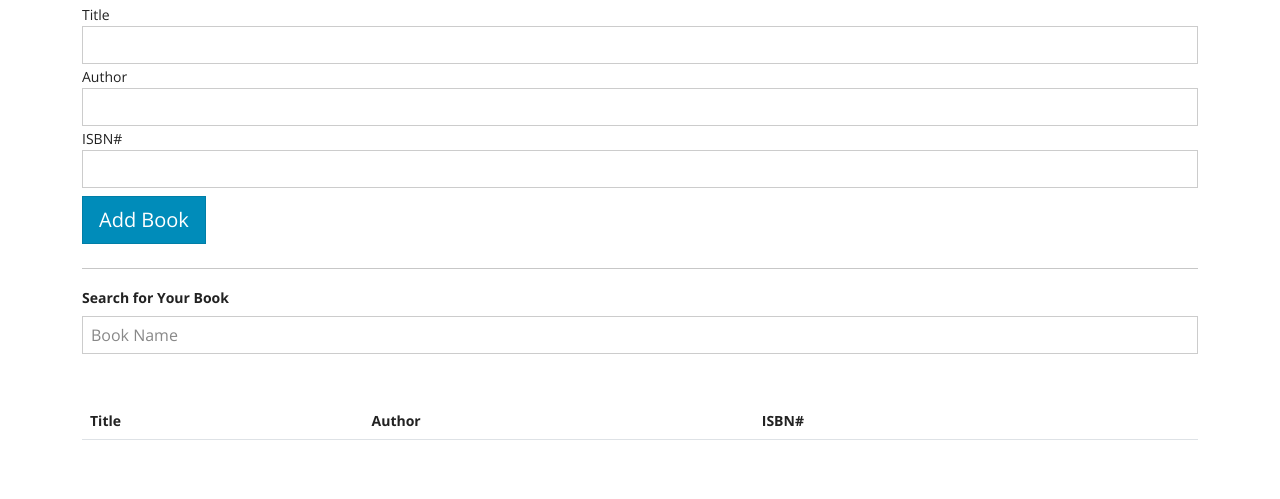
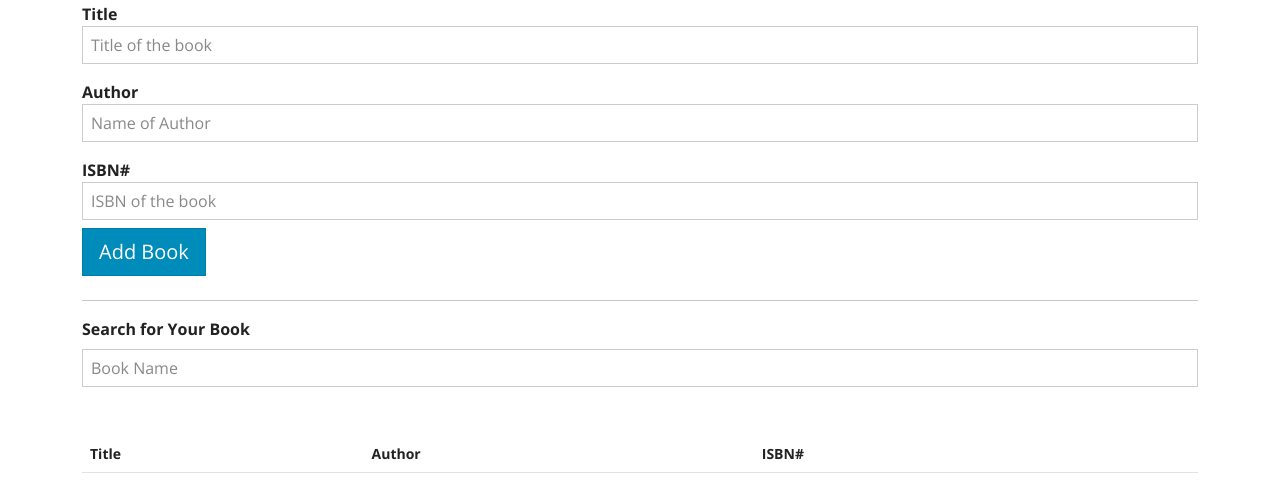
Before and after one commit to ItzAmrit2002/MyBookList, a plain HTML site: page MyBookList/index.html in a window 1280 px wide. Shown: the part 97-596 px from the top of the page. Drawn offline with nearby package versions, Linux system fonts and the light colour scheme.

Commit message:
Some basic UI changes

```diff
--- a/MyBookList/index.html
+++ b/MyBookList/index.html
@@ -16,24 +16,24 @@
         <i class="fas fa-book-open text-primary"></i>My <span class="text-primary">Book</span>List</h1>
         <form  id="book-form">
             <div class="form-group">
-                <label for="title">Title</label>
-                <input type="text" id="title"
+                <label for="title"><b class="fs-6">Title</b></label>
+                <input type="text" id="title" placeholder="Title of the book"
                 class="form-control">
             </div>
-            <div class="form-group">
-                <label for="Author">Author</label>
-                <input type="text" id="Author"
+            <div class="form-group my-3">
+                <label for="Author"><b class="fs-6">Author</b></label>
+                <input type="text" id="Author" placeholder="Name of Author"
                 class="form-control">
             </div>
-            <div class="form-group">
-                <label for="isbn">ISBN#</label>
-                <input type="text" id="isbn"
+            <div class="form-group mt-3">
+                <label for="isbn"><b class="fs-6">ISBN#</b></label>
+                <input type="text" id="isbn" placeholder="ISBN of the book"
                 class="form-control">
             </div>
             <input type="submit" value="Add Book" class="btn btn-primary btn-lg btn-block my-2 text-center">
             <hr>
             <div class="mb-3">
-                <label for="search" class="form-label"><b>Search for Your Book</b></label>
+                <label for="search" class="form-label"><b class="fs-6">Search for Your Book</b></label>
                 <input type="text" class="form-control" placeholder="Book Name" id="search" aria-describedby="emailHelp">
 
               </div>
```
